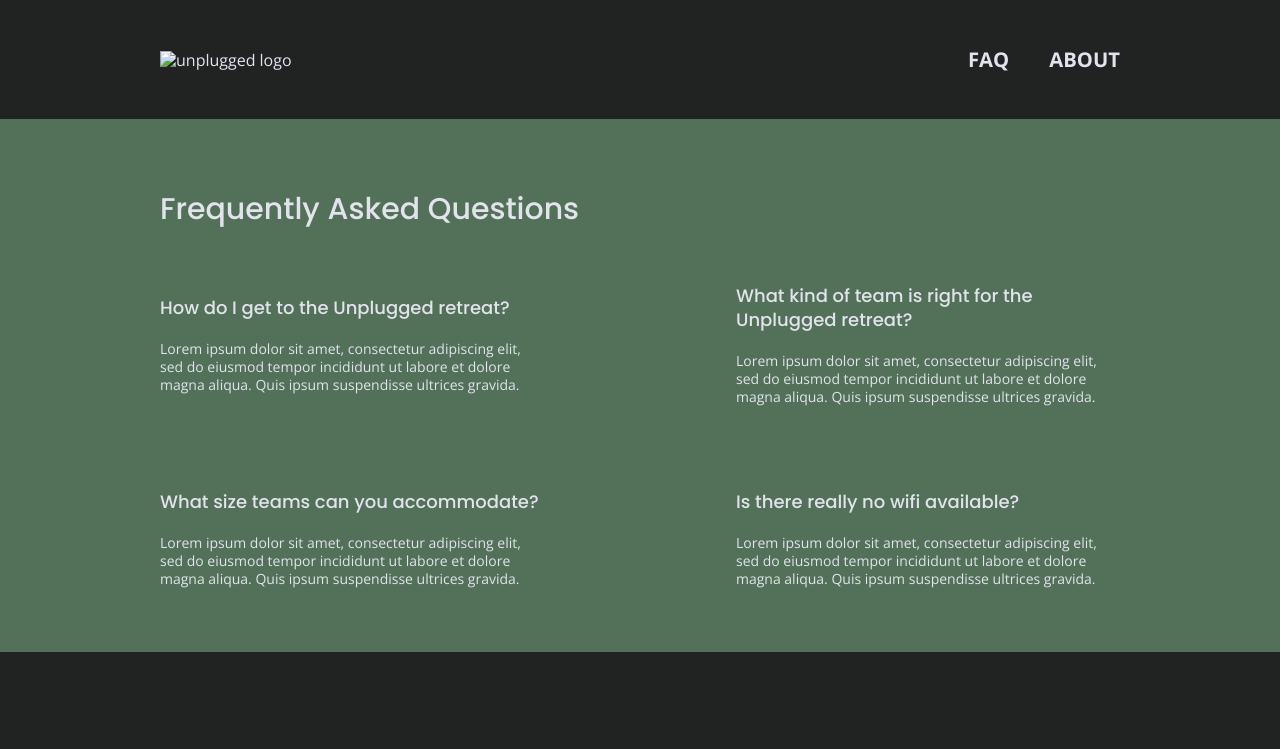
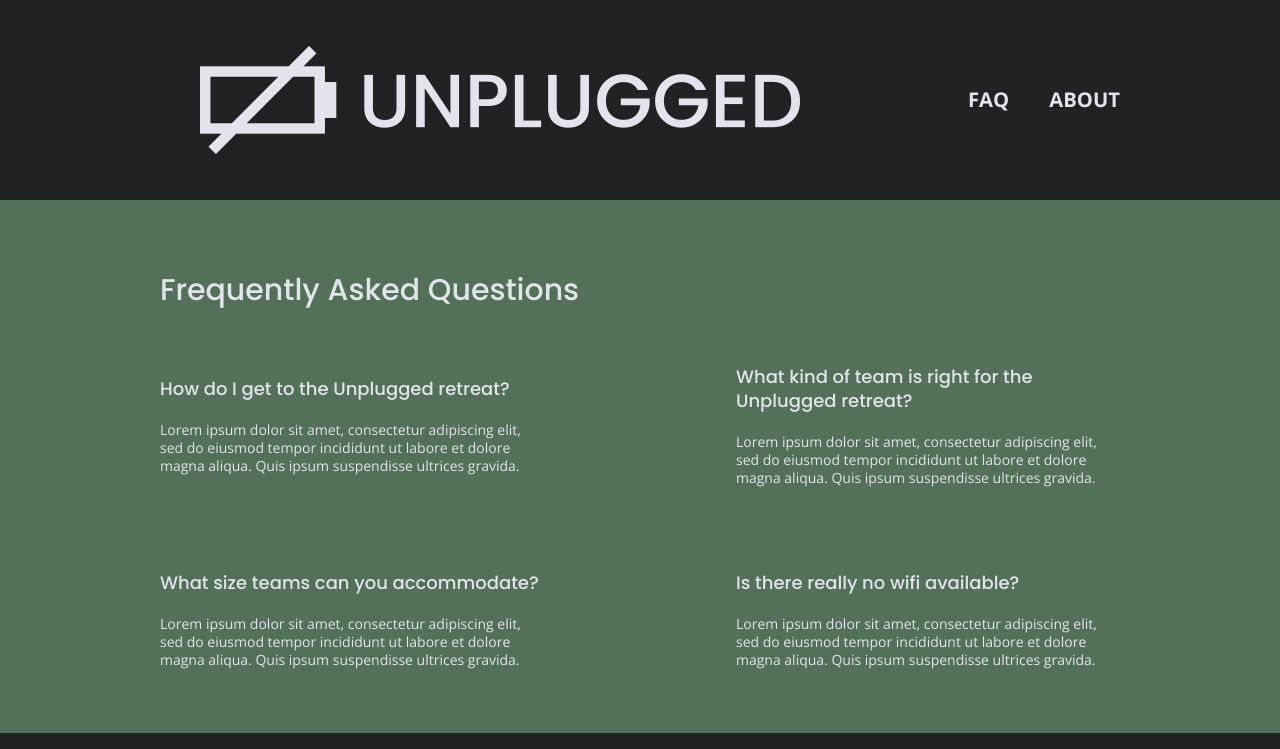
Before and after one commit to lianadanae/responsive-website-practice, a website: page faq/index.html in a window 1280 px wide. Shown: the top 749 px of the page. Drawn offline with nearby package versions, Linux system fonts and the light colour scheme.

Commit message:
add figure div to logo

```diff
--- a/faq/index.html
+++ b/faq/index.html
@@ -31,9 +31,11 @@
 
   <header>
     <div class="content-wrapper">
-      <a href="#">
-        <img src="" alt="unplugged logo">
+      <figure>
+      <a href="../index.html">
+        <img src="../img/unpluggedlogo.png" alt="unplugged logo">
       </a>
+    </figure>
       <div class="header-divider"></div>
       <nav>
         <ul>
```
